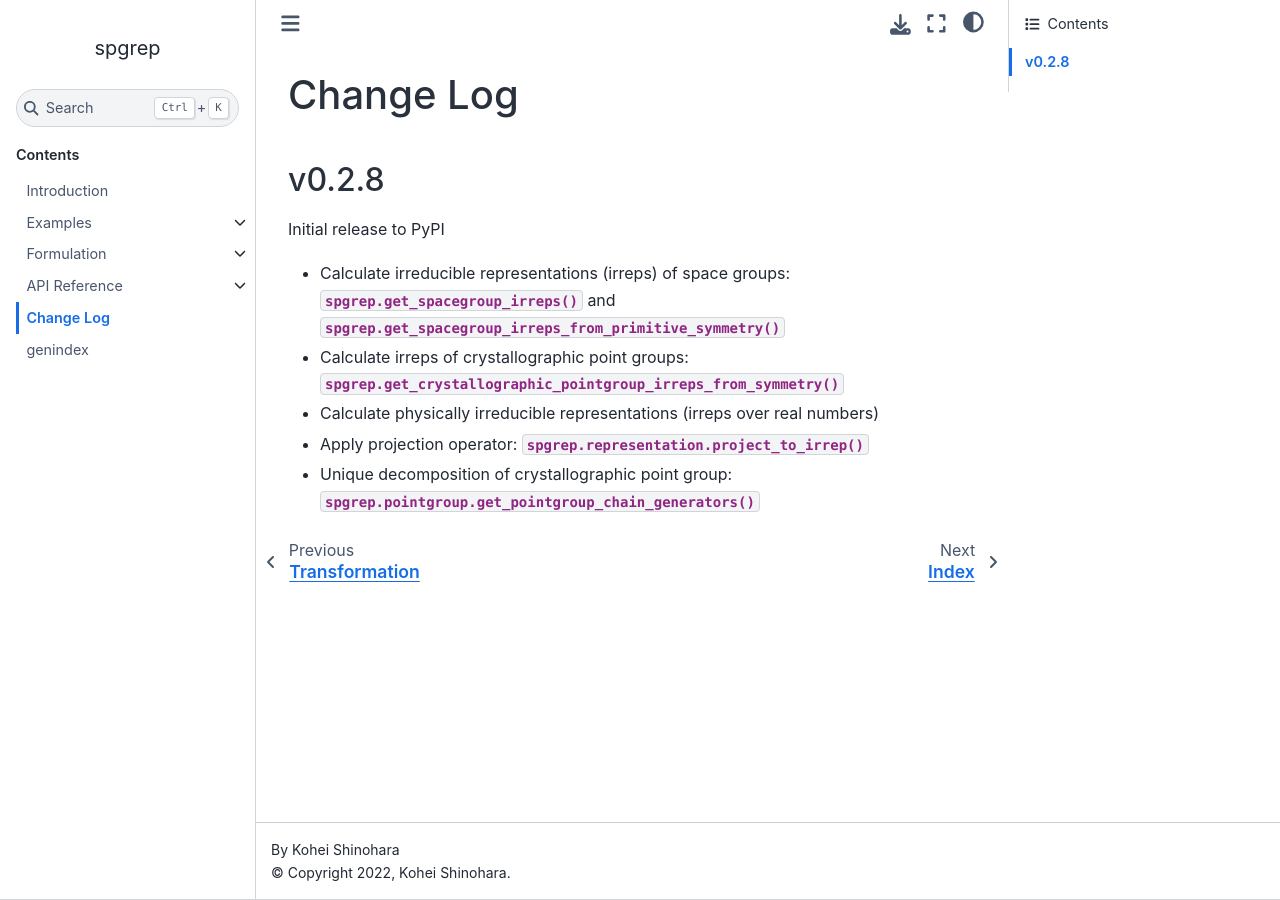
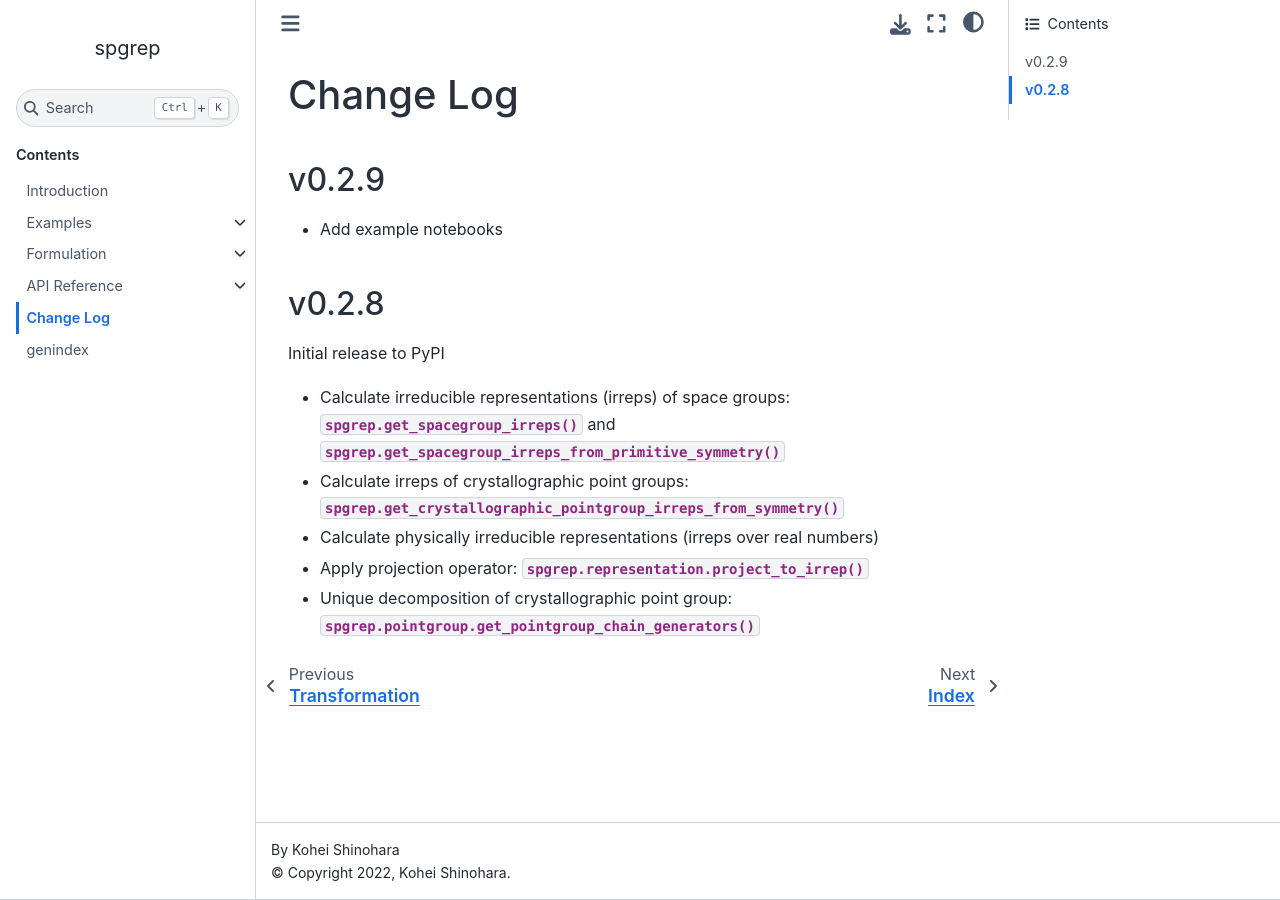
Before and after one commit to spglib/spgrep, a Sphinx documentation site: the page built from docs/changelog.md, in a window 1280 px wide. Built offline with Sphinx 7.4.7 and the Sphinx Book theme 1.1.4, drawn with Linux system fonts in a browser that asks for light colours.

Commit message:
Update changelog

```diff
--- a/docs/changelog.md
+++ b/docs/changelog.md
@@ -1,4 +1,7 @@
 # Change Log
+
+## v0.2.9
+- Add example notebooks
 
 ## v0.2.8
 
```
